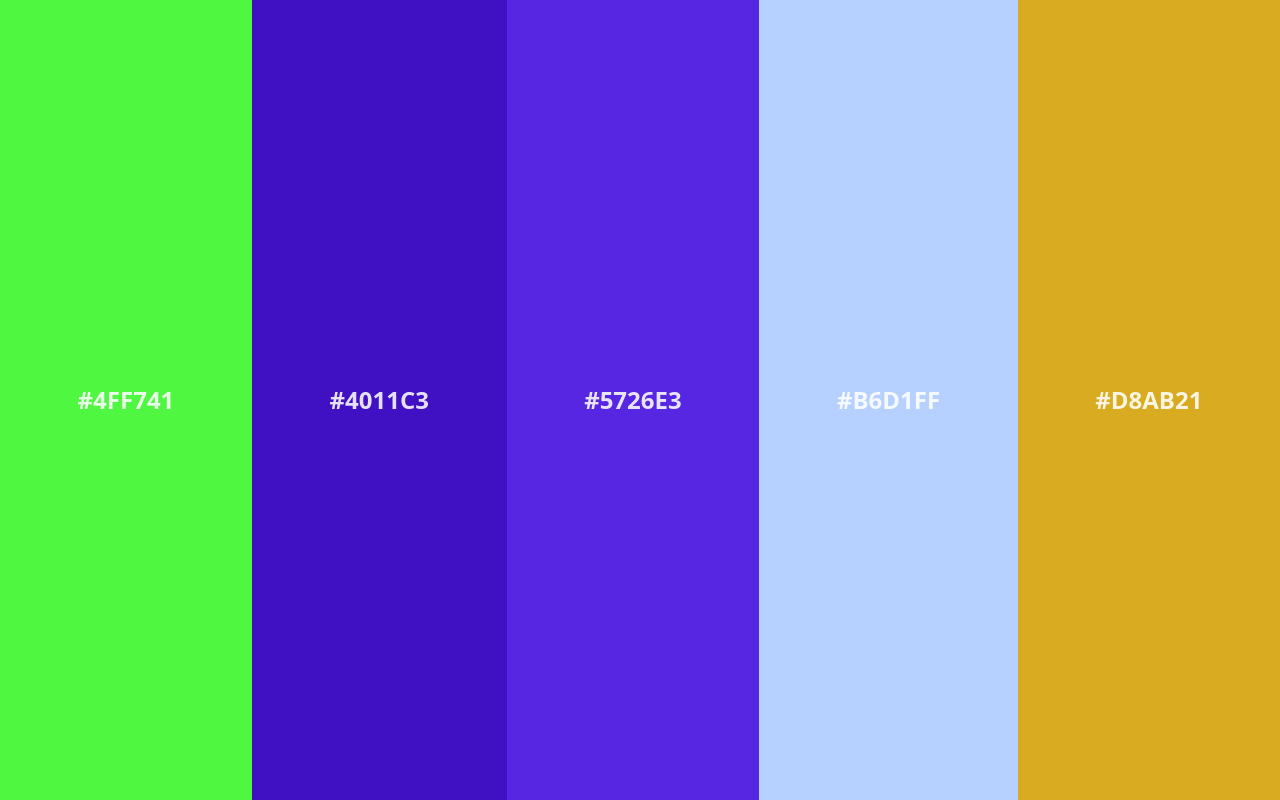
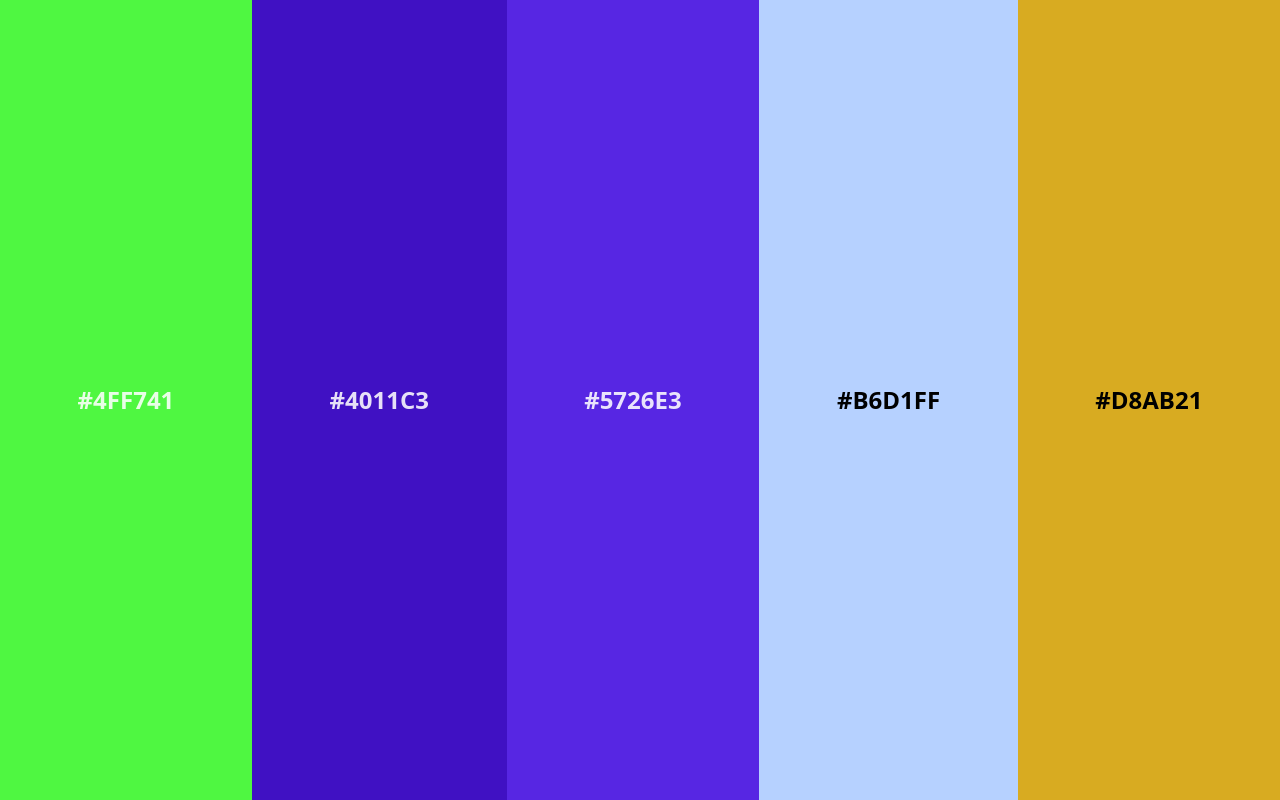
Before and after one commit to Lava519/colors-minimal, a React (Vite) app: page / in a window 1280 px wide. Built offline with nearby package versions, Linux system fonts and the light colour scheme.

Commit message:
Inverting colors

```diff
--- a/src/App.css
+++ b/src/App.css
@@ -1,5 +1,9 @@
 #root {
   text-align: center;
+}
+
+.invert-text {
+  color: #000!important;
 }
 
 .colors-container {
--- a/src/App.jsx
+++ b/src/App.jsx
@@ -40,7 +40,7 @@ function App() {
   }
 
   const genColor = () => {
-    return `#${genHEX()}${genHEX()}${genHEX()}${genHEX()}${genHEX()}${genHEX()}`
+    return `#${genHEX()}${genHEX()}${genHEX()}${genHEX()}${genHEX()}${genHEX()}`;
   }
 
   return (
--- a/src/components/color/Color.jsx
+++ b/src/components/color/Color.jsx
@@ -1,6 +1,29 @@
+import {useEffect, useState} from 'react';
+
 export default function Color({color}) {
+  const INVERT = 400;
+  const [invert, setInvert] = useState(false);
+  const hex2rgb = (hex) => {
+    let result = /^#?([a-f\d]{2})([a-f\d]{2})([a-f\d]{2})$/i.exec(hex);
+      return {
+      r: parseInt(result[1], 16),
+      g: parseInt(result[2], 16),
+      b: parseInt(result[3], 16)
+    };
+  }
+
+  useEffect(() => {
+    let rgb = hex2rgb(color);
+      if ((rgb.b + rgb.g + rgb.r) > INVERT)
+      setInvert(true);
+     else {
+      setInvert(false);
+    }
+  }, [color])
+
+
   return (
-    <div style={{"backgroundColor": color}} className="color">
+    <div style={{"backgroundColor": color}} className={`color ${invert ? "invert-text" : ""}`}>
       <h2>{color}</h2>
     </div>
   )
```
